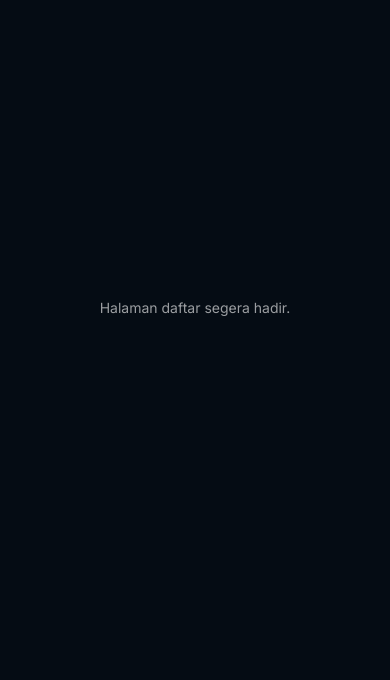
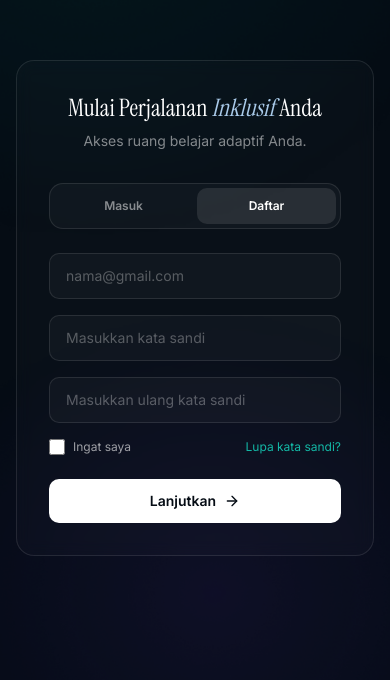
Before and after one commit to jasonenkristo123/EqualiLearn, a Next.js app: page /register in a window 390 px wide. Shown: the part 114-794 px from the top of the page. Built offline with nearby package versions, Linux system fonts and the light colour scheme.

Commit message:
feat: add register page

```diff
--- a/src/app/(auth)/register/page.tsx
+++ b/src/app/(auth)/register/page.tsx
@@ -1,7 +1,5 @@
+import Register from "@/features/(auth)/components/Register";
+
 export default function RegisterPage() {
-  return (
-    <main className="flex min-h-dvh items-center justify-center bg-primary-dark text-white">
-      <p className="text-sm text-white/60">Halaman daftar segera hadir.</p>
-    </main>
-  );
+  return <Register />;
 }
--- /dev/null
+++ b/src/features/(auth)/components/AuthTabs.tsx
@@ -0,0 +1,29 @@
+import Link from "next/link";
+import { cn } from "@/lib/utils";
+
+const TABS = [
+  { key: "masuk", label: "Masuk", href: "/login" },
+  { key: "daftar", label: "Daftar", href: "/register" },
+] as const;
+
+export default function AuthTabs({ active }: { active: "masuk" | "daftar" }) {
+  return (
+    <div className="mt-8 grid grid-cols-2 gap-1 rounded-xl border border-white/10 bg-white/[0.03] p-1">
+      {TABS.map((tab) => (
+        <Link
+          key={tab.key}
+          href={tab.href}
+          aria-current={active === tab.key ? "page" : undefined}
+          className={cn(
+            "rounded-lg py-2.5 text-center font-inter-600 text-xs transition-colors",
+            active === tab.key
+              ? "bg-white/10 text-white"
+              : "text-white/50 hover:text-white/80",
+          )}
+        >
+          {tab.label}
+        </Link>
+      ))}
+    </div>
+  );
+}
--- a/src/features/(auth)/components/Login.tsx
+++ b/src/features/(auth)/components/Login.tsx
@@ -3,10 +3,7 @@
 import { ArrowRight } from "lucide-react";
 import Image from "next/image";
 import Link from "next/link";
-import { useState } from "react";
-import { cn } from "@/lib/utils";
-
-type Tab = "masuk" | "daftar";
+import AuthTabs from "./AuthTabs";
 
 function GoogleIcon() {
   return (
@@ -32,8 +29,6 @@ function GoogleIcon() {
 }
 
 export default function Login() {
-  const [tab, setTab] = useState<Tab>("masuk");
-
   return (
     <main className="relative flex min-h-dvh w-full items-center justify-center overflow-hidden bg-primary-dark px-4 py-12">
       <Image
@@ -64,24 +59,7 @@ export default function Login() {
           </p>
         </div>
 
-        <div className="mt-8 grid grid-cols-2 gap-1 rounded-xl border border-white/10 bg-white/[0.03] p-1">
-          {(["masuk", "daftar"] as const).map((value) => (
-            <button
-              key={value}
-              type="button"
-              onClick={() => setTab(value)}
-              aria-pressed={tab === value}
-              className={cn(
-                "rounded-lg py-2.5 font-inter-600 text-xs capitalize transition-colors",
-                tab === value
-                  ? "bg-white/10 text-white"
-                  : "text-white/50 hover:text-white/80",
-              )}
-            >
-              {value === "masuk" ? "Masuk" : "Daftar"}
-            </button>
-          ))}
-        </div>
+        <AuthTabs active="masuk" />
 
         <form
           className="mt-6 flex flex-col gap-4"
@@ -107,9 +85,7 @@ export default function Login() {
             <input
               id="password"
               type="password"
-              autoComplete={
-                tab === "masuk" ? "current-password" : "new-password"
-              }
+              autoComplete="current-password"
               placeholder="Masukkan kata sandi"
               className="rounded-lg border border-white/10 bg-white/[0.03] px-4 py-3 text-sm text-white transition-colors placeholder:text-white/30 focus:border-white/25 focus:outline-none"
             />
--- a/src/features/(auth)/components/Register.tsx
+++ b/src/features/(auth)/components/Register.tsx
@@ -0,0 +1,105 @@
+"use client";
+
+import { ArrowRight } from "lucide-react";
+import Image from "next/image";
+import Link from "next/link";
+import AuthTabs from "./AuthTabs";
+
+export default function Register() {
+  return (
+    <main className="relative flex min-h-dvh w-full items-center justify-center overflow-hidden bg-primary-dark px-4 py-12">
+      <Image
+        src="/images/green-gradients.png"
+        alt=""
+        aria-hidden
+        width={800}
+        height={800}
+        className="pointer-events-none absolute -left-40 -top-40 h-auto w-[42rem] max-w-none select-none opacity-60"
+      />
+      <Image
+        src="/images/purple-gradient.png"
+        alt=""
+        aria-hidden
+        width={800}
+        height={800}
+        className="pointer-events-none absolute -bottom-40 -right-40 h-auto w-[42rem] max-w-none select-none opacity-60"
+      />
+
+      <div className="relative z-10 w-full max-w-md rounded-2xl border border-white/10 bg-white/[0.02] p-8 backdrop-blur-sm sm:p-10">
+        <div className="flex flex-col items-center gap-2 text-center">
+          <h1 className="font-serif font-normal leading-tight text-white text-2xl sm:text-3xl">
+            Mulai Perjalanan{" "}
+            <span className="italic text-lightblue">Inklusif</span> Anda
+          </h1>
+          <p className="text-sm text-white/50">
+            Akses ruang belajar adaptif Anda.
+          </p>
+        </div>
+
+        <AuthTabs active="daftar" />
+
+        <form
+          className="mt-6 flex flex-col gap-4"
+          onSubmit={(e) => e.preventDefault()}
+        >
+          <label htmlFor="email" className="sr-only">
+            Email
+          </label>
+          <input
+            id="email"
+            type="email"
+            autoComplete="email"
+            placeholder="nama@gmail.com"
+            className="rounded-lg border border-white/10 bg-white/[0.03] px-4 py-3 text-sm text-white transition-colors placeholder:text-white/30 focus:border-white/25 focus:outline-none"
+          />
+
+          <label htmlFor="password" className="sr-only">
+            Kata sandi
+          </label>
+          <input
+            id="password"
+            type="password"
+            autoComplete="new-password"
+            placeholder="Masukkan kata sandi"
+            className="rounded-lg border border-white/10 bg-white/[0.03] px-4 py-3 text-sm text-white transition-colors placeholder:text-white/30 focus:border-white/25 focus:outline-none"
+          />
+
+          <label htmlFor="confirm-password" className="sr-only">
+            Ulangi kata sandi
+          </label>
+          <input
+            id="confirm-password"
+            type="password"
+            autoComplete="new-password"
+            placeholder="Masukkan ulang kata sandi"
+            className="rounded-lg border border-white/10 bg-white/[0.03] px-4 py-3 text-sm text-white transition-colors placeholder:text-white/30 focus:border-white/25 focus:outline-none"
+          />
+
+          <div className="flex items-center justify-between text-xs">
+            <label className="flex cursor-pointer items-center gap-2 text-white/60">
+              <input
+                type="checkbox"
+                className="size-4 rounded border-white/20 bg-white/5 accent-cyan"
+              />
+              Ingat saya
+            </label>
+            <Link
+              href="#"
+              className="text-cyan transition-colors hover:text-cyan/80"
+            >
+              Lupa kata sandi?
+            </Link>
+          </div>
+
+          <button
+            type="submit"
+            className="mt-2 inline-flex items-center justify-center gap-2 rounded-lg bg-white px-6 py-3 font-inter-600 text-sm text-primary-dark transition-colors hover:bg-white/90"
+          >
+            Lanjutkan
+            <ArrowRight className="size-4" />
+          </button>
+        </form>
+      </div>
+    </main>
+  );
+}
```
